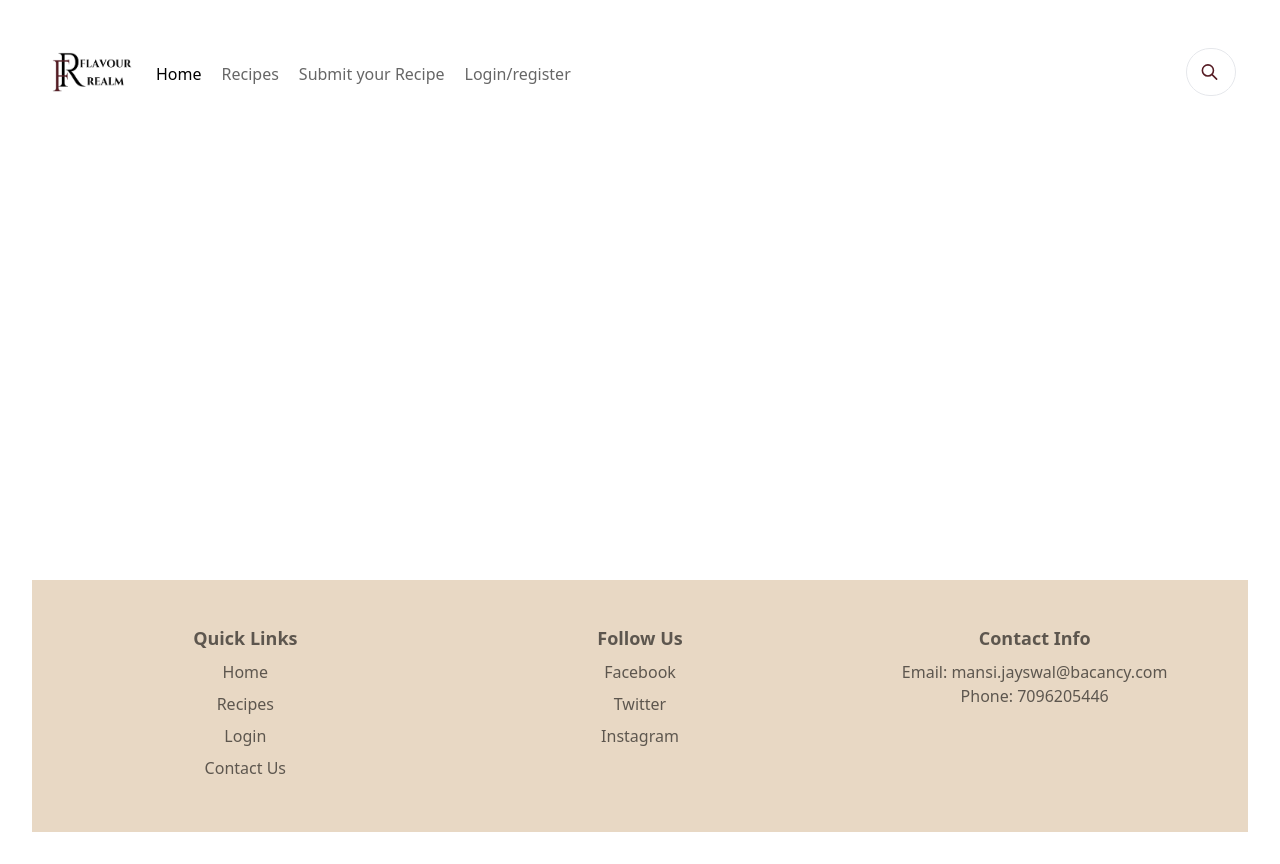
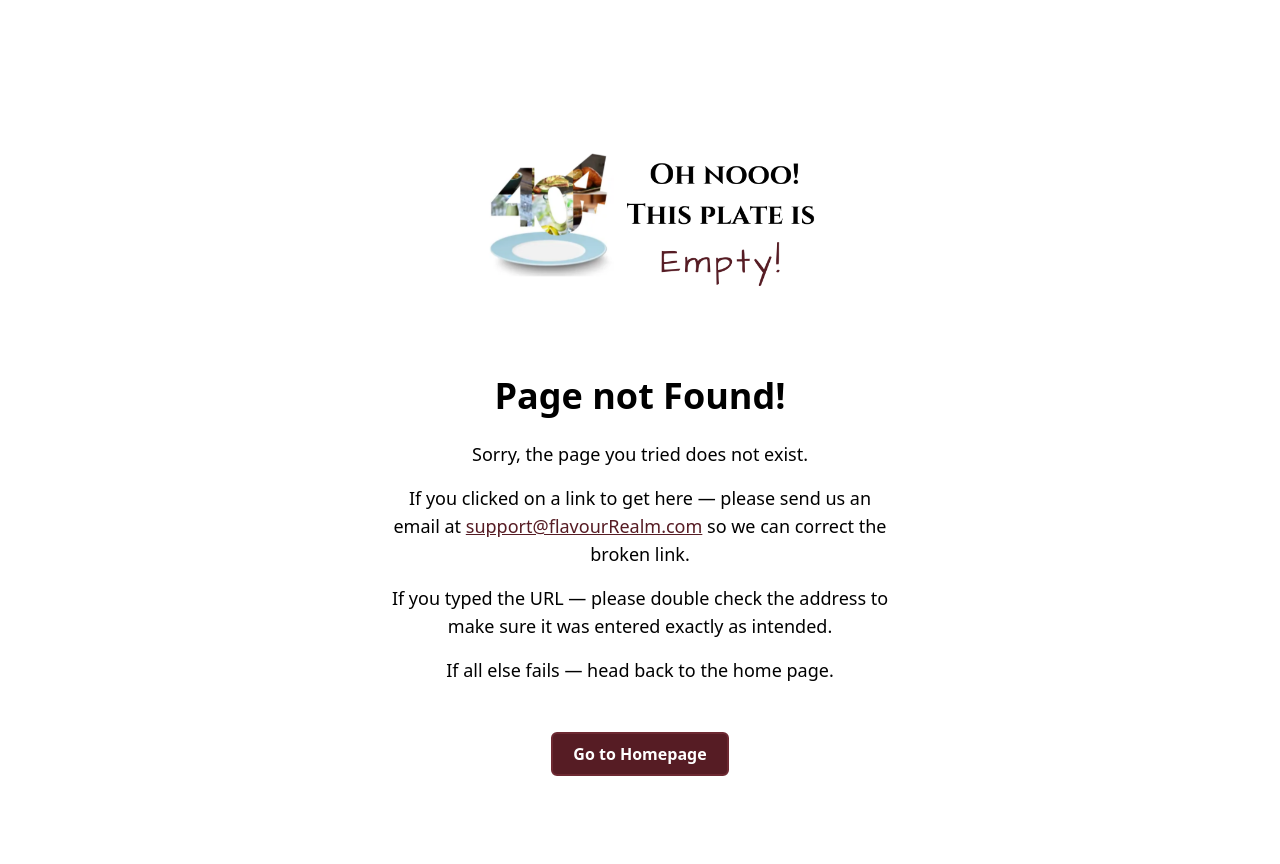
Before and after one commit to mansi-jayswal/Bacancy-FinalProject, a React (Vite) app in the folder Client/: page /profile in a window 1280 px wide. Built offline with nearby package versions, Linux system fonts and the light colour scheme.

Commit message:
[FEAT] : protected routes implemented and errorPage designed

```diff
--- a/Client/src/App.jsx
+++ b/Client/src/App.jsx
@@ -1,14 +1,15 @@
-import { useState , useEffect } from 'react'
-import './App.css'
-import Footer from './components/layout/footer/Footer'
-import Navbar from './components/layout/navbar/Navbar'
-import Loader from './components/common/Loader';
-import Index from './routes/Index';
-import {Bounce , ToastContainer } from 'react-toastify';
-import 'react-toastify/dist/ReactToastify.css';
+import { RouterProvider } from "react-router-dom";
+import { useState, useEffect } from "react";
+import "./App.css";
+import Loader from "./components/common/Loader";
+import { Bounce, ToastContainer } from "react-toastify";
+import "react-toastify/dist/ReactToastify.css";
+import IndexRoute from "./routes/IndexRoute";
 
 function App() {
-  const [loading , setLoading]=useState(true);
+  const [loading, setLoading] = useState(true);
+  const router = IndexRoute();
+
   useEffect(() => {
     setTimeout(() => {
       setLoading(false);
@@ -16,23 +17,24 @@ function App() {
   }, []);
 
   return (
+    <>
+      <ToastContainer
+        autoClose={2000}
+        closeOnClick
+        pauseOnFocusLoss={false}
+        pauseOnHover
+        transition={Bounce}
+      />
 
-    <>
-    <ToastContainer  autoClose={2000} closeOnClick pauseOnFocusLoss={false} pauseOnHover transition={Bounce} />
-
-    {
-      loading ? <Loader /> :
-       <>
-       <div className='min-h-screen'>
-      <Navbar />
-        <Index />
-      <Footer />
-      </div>
-      </>
-    }
-
+      {loading ? (
+        <Loader />
+      ) : (
+        <>
+          <RouterProvider router={router} />
+        </>
+      )}
     </>
-  )
+  );
 }
 
-export default App
+export default App;
--- /dev/null
+++ b/Client/src/components/layout/Layout.jsx
@@ -0,0 +1,19 @@
+import React from "react";
+import { Outlet } from "react-router-dom";
+import Navbar from './navbar/Navbar'
+import Footer  from './footer/Footer'
+
+const Layout = () => {
+
+  return (
+    <>
+      <Navbar />
+      <div className="min-h-[85vh]">
+        <Outlet />
+      </div>
+      <Footer />
+    </>
+  );
+};
+
+export default Layout;
--- /dev/null
+++ b/Client/src/components/pages/error/ErrorPage.jsx
@@ -0,0 +1,31 @@
+import React from 'react';
+import Button from '../../common/Button';
+import { useNavigate } from 'react-router-dom';
+import errorBanner from '../../../assets/errorPageBanner.png';
+
+function ErrorPage() {
+    const navigate = useNavigate();
+    const goToHomePage = () => {
+        navigate('/');
+    };
+
+    return (
+        <div className="flex flex-col items-center justify-center min-h-screen">
+            <div className="max-w-lg text-center m-2 lg:mx-auto lg:w-2/3 xl:w-1/2">
+                <div className='mt-5'>
+                    <img src={errorBanner} className='w-full h-auto' alt="Error Banner"></img>
+                </div>
+                <h1 className="text-4xl font-bold mt-5 mb-6">Page not Found!</h1>
+                <h4 className="text-lg mb-4">Sorry, the page you tried does not exist.</h4>
+                <h4 className="text-lg mb-4">If you clicked on a link to get here — please send us an email at <span className="text-customRed underline">support@flavourRealm.com</span> so we can correct the broken link.</h4>
+                <h4 className="text-lg mb-4">If you typed the URL — please double check the address to make sure it was entered exactly as intended.</h4>
+                <h4 className="text-lg mb-8">If all else fails — head back to the home page.</h4>
+                <div className="mt-8 mb-2">
+                    <Button children="Go to Homepage" handleClick={goToHomePage} />
+                </div>
+            </div>
+        </div>
+    );
+}
+
+export default ErrorPage;
--- a/Client/src/components/pages/recipe/newRecipe/UpdateRecipe.jsx
+++ b/Client/src/components/pages/recipe/newRecipe/UpdateRecipe.jsx
@@ -62,7 +62,7 @@ const UpdateRecipe = () => {
       title: recipe.title ,
       ingredients: recipe.ingredients.split(',').map(ingredient => ingredient.trim()).filter(Boolean),
       method : recipe.method ,
-      type: recipe.type ,
+      type: recipe.type,
       cuisine : recipe.cuisine ,
       tags: recipe.tags.split(',').map(tag => tag.trim()).filter(Boolean),
       difficulty : recipe.difficulty ,
--- a/Client/src/main.jsx
+++ b/Client/src/main.jsx
@@ -2,16 +2,13 @@ import React from 'react'
 import ReactDOM from 'react-dom/client'
 import App from './App.jsx'
 import './index.css'
-import { BrowserRouter } from 'react-router-dom'
 import { Provider } from 'react-redux'
 import store from './redux/store.js'
 
 ReactDOM.createRoot(document.getElementById('root')).render(
   <React.StrictMode>
     <Provider store={store}>
-    <BrowserRouter>
     <App />
-    </BrowserRouter>
     </Provider>
   </React.StrictMode>,
 )
--- a/Client/src/routes/Index.jsx
+++ /dev/null
@@ -1,36 +0,0 @@
-import React from 'react'
-import { BrowserRouter , Routes , Route} from 'react-router-dom'
-import Home from '../components/pages/home/Home'
-import LoginPage from '../components/pages/auth/LoginPage'
-import SignupPage from '../components/pages/auth/SignupPage'
-import RecipeListing from '../components/pages/recipe/RecipeListing'
-import RecipeDetails from '../components/pages/recipe/RecipeDetails'
-import SavedRecipes from '../components/pages/user/SavedRecipes'
-import CreateRecipe from '../components/pages/recipe/newRecipe/CreateRecipe'
-import CreatedRecipes from '../components/pages/user/CreatedRecipes'
-import UpdateRecipe from '../components/pages/recipe/newRecipe/UpdateRecipe'
-
-function Index() {
-  return (
-    <>
-
-        {/* <BrowserRouter > */}
-        <Routes>
-            <Route path='/' exact element={<Home />}></Route>
-            <Route path='/login' exact element={<LoginPage /> }></Route>
-            <Route path='/signup' exact element={<SignupPage />}></Route>
-            <Route path='/recipes' exact element={<RecipeListing />}></Route>
-            <Route path='/saved-recipes' exact element={<SavedRecipes />}></Route>
-            <Route path='/new-recipe' exact element={<CreateRecipe />}></Route>
-            <Route path='/my-creations' exact element={<CreatedRecipes />}></Route>
-            <Route path='/update-recipe/:id' exact element={<UpdateRecipe />}></Route>
-            <Route path="/recipes/:id" element={<RecipeDetails />} /> {/* Dynamic route with recipe ID */}
-
-        </Routes>
-        {/* </BrowserRouter> */}
-
-    </>
-  )
-}
-
-export default Index
--- /dev/null
+++ b/Client/src/routes/IndexRoute.jsx
@@ -0,0 +1,98 @@
+import React from 'react';
+import { createBrowserRouter } from 'react-router-dom';
+import { useSelector } from 'react-redux';
+import Layout from '../components/layout/Layout';
+import PrivateRoutesUser from './privateRoutes/privateRoutesUser/PrivateRoutesUser';
+import PrivateRoutesAdmin from './privateRoutes/privateRoutesAdmin/PrivateRoutesAdmin';
+import PrivateRoutesSubAdmin from './privateRoutes/privateRoutesSubAdmin/PrivateRoutesSubAdmin';
+import Home from '../components/pages/home/Home';
+import LoginPage from '../components/pages/auth/LoginPage';
+import SignupPage from '../components/pages/auth/SignupPage';
+import RecipeListing from '../components/pages/recipe/RecipeListing'
+import RecipeDetails from '../components/pages/recipe/RecipeDetails'
+import SavedRecipes from '../components/pages/user/SavedRecipes'
+import CreatedRecipes from '../components/pages/user/CreatedRecipes'
+import CreateRecipe from '../components/pages/recipe/newRecipe/CreateRecipe'
+import UpdateRecipe from '../components/pages/recipe/newRecipe/UpdateRecipe'
+import ErrorPage from '../components/pages/error/ErrorPage';
+
+
+function IndexRoute() {
+  const { isAuth, user, sub_admin, admin } = useSelector((state) => state.role);
+  const isUserAuth = isAuth ;
+  const isAdminAuth = isAuth ;
+  const isSubAdminAuth = isAuth ;
+
+  console.log('from indexauth:    ' + isAuth, user , sub_admin , admin);
+  console.log("is user auth:    "+ isUserAuth);
+
+  return createBrowserRouter([
+    {
+
+      element: <Layout />,
+      children: [
+        // user specific routes here
+        {
+            path:'' ,
+            element: <Home />
+        },
+        {
+            path:'login',
+            element : <LoginPage />
+        } ,
+        {
+            path: 'signup',
+            element: <SignupPage />
+        } ,
+        {
+            path: 'recipes',
+            element: <RecipeListing />
+        },
+        {
+            path:'recipes/:id',
+            element: <RecipeDetails />
+        },
+        {
+          element: <PrivateRoutesUser isUserAuth={isUserAuth} />,
+          children: [
+            {
+                path:'saved-recipes',
+                element: <SavedRecipes />
+            },
+            {
+                path:'my-creations',
+                element: <CreatedRecipes />
+            },
+            {
+                path:'new-recipe',
+                element: <CreateRecipe />
+            },
+            {
+                path:'update-recipe/:id',
+                element: <UpdateRecipe />
+            }
+          ],
+        },
+        {
+          element: <PrivateRoutesAdmin isAdminAuth={isAdminAuth} />,
+          children: [
+            // Admin-specific routes
+          ],
+        },
+        {
+          element: <PrivateRoutesSubAdmin isSubAdminAuth={isSubAdminAuth} />,
+          children: [
+            // sub-admin-specific routes
+          ],
+        },
+      ],
+    },
+    // Error page
+    {
+      path:'*',
+      element: <ErrorPage />
+    }
+  ]);
+}
+
+export default IndexRoute;
--- /dev/null
+++ b/Client/src/routes/privateRoutes/privateRoutesAdmin/PrivateRoutesAdmin.jsx
@@ -0,0 +1,12 @@
+import { Navigate, Outlet } from 'react-router-dom';
+import PropTypes from 'prop-types'
+
+function PrivateRoutesAdmin({ isAdminAuth = false }) {
+  return isAdminAuth ? <Outlet /> : <Navigate to="/login" />;
+}
+
+PrivateRoutesAdmin.propTypes = {
+  isAdminAuth : PropTypes.bool
+}
+
+export default PrivateRoutesAdmin;
--- /dev/null
+++ b/Client/src/routes/privateRoutes/privateRoutesSubAdmin/PrivateRoutesSubAdmin.jsx
@@ -0,0 +1,13 @@
+import { Navigate, Outlet } from 'react-router-dom';
+import PropTypes from 'prop-types'
+
+function PrivateRoutesSubAdmin({ isSubAdminAuth = false }) {
+  return isSubAdminAuth ? <Outlet /> : <Navigate to="/login" />;
+}
+
+PrivateRoutesSubAdmin.propTypes = {
+  isSubAdminAuth : PropTypes.bool
+}
+
+
+export default PrivateRoutesSubAdmin;
--- /dev/null
+++ b/Client/src/routes/privateRoutes/privateRoutesUser/PrivateRoutesUser.jsx
@@ -0,0 +1,12 @@
+import { Navigate, Outlet } from 'react-router-dom';
+import PropTypes from 'prop-types'
+
+function PrivateRoutesUser({ isUserAuth }) {
+  return isUserAuth ? <Outlet /> : <Navigate to="/login" />;
+}
+
+PrivateRoutesUser.propTypes = {
+  isUserAuth : PropTypes.bool
+}
+
+export default PrivateRoutesUser;
```
Also changed, not shown: Client/src/assets/errorPageBanner.png (added).
